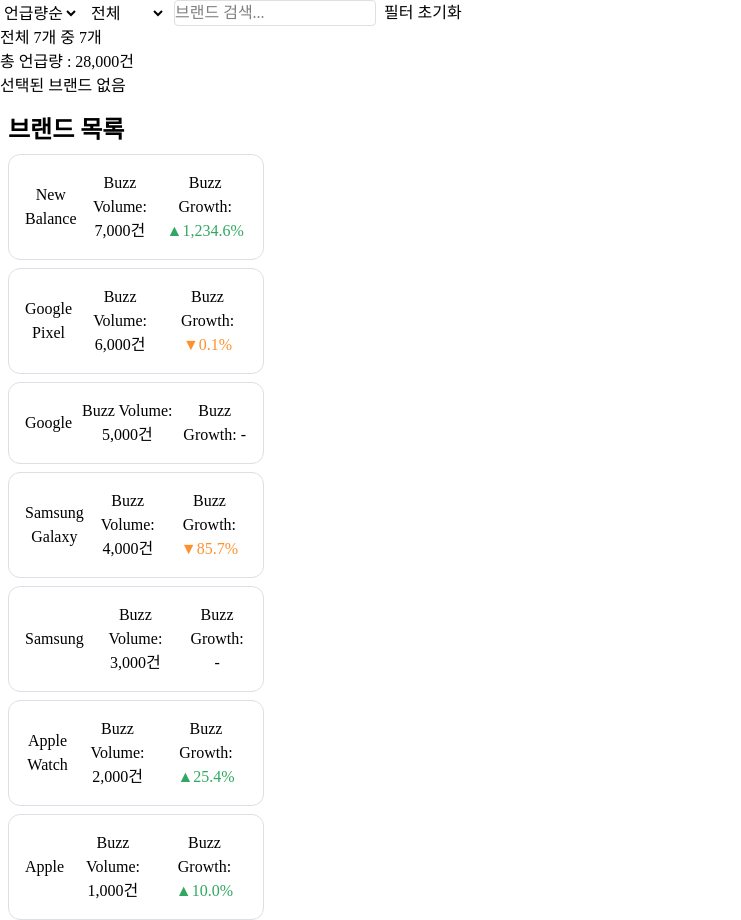
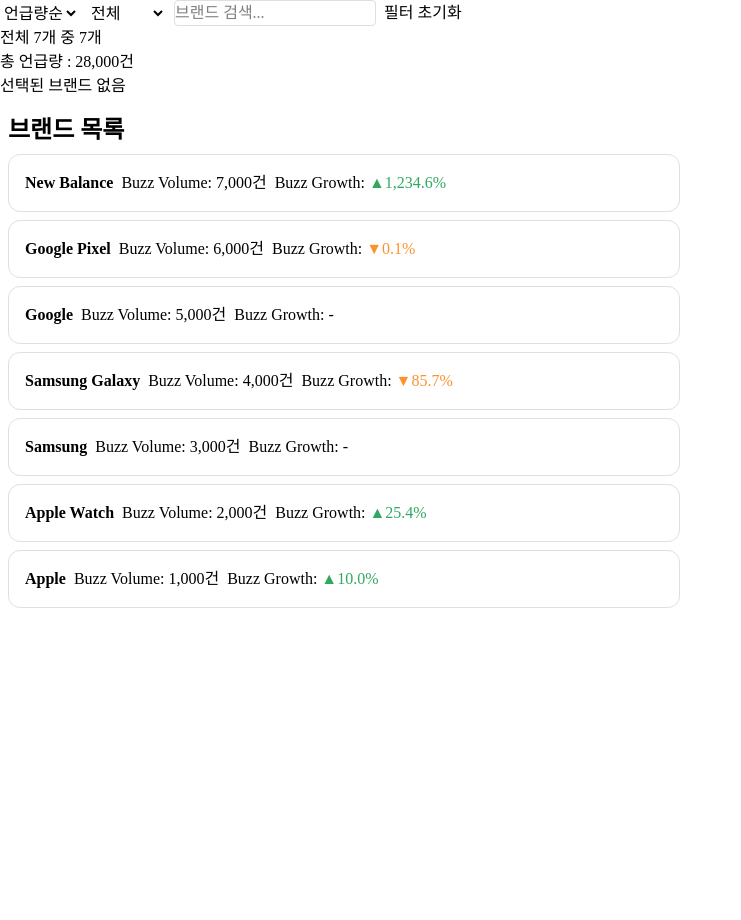
Before and after one commit to HY-Yoon/social-monitoring, a React (Vite) app: page / in a window 1280 px wide. Shown: the whole page, without its empty margins (0-741 px from the left). After the commit the page ends 800 px from the top, so only its background shows below. Built offline with nearby package versions, Linux system fonts and the light colour scheme.

Commit message:
fix : button 태그 내 h3, p 제거

```diff
--- a/src/features/dashboard/BrandCard.tsx
+++ b/src/features/dashboard/BrandCard.tsx
@@ -13,16 +13,17 @@ const BrandCard = ({ brand, isSelected, onClick }: BrandCardProps) => {
   return (
     <button
       className={clsx(
-        'flex w-3xs cursor-pointer items-center gap-2 rounded-card border border-card-border p-4',
-        isSelected ? 'bg-card-active' : 'bg-card-background hover:bg-card-hover',
+        'flex w-2xl cursor-pointer items-center gap-2 rounded-card border border-card-border p-4',
+        isSelected ? 'bg-card-active' : 'bg-card hover:bg-card-hover',
       )}
+      aria-pressed={isSelected}
       onClick={onClick}
     >
-      <h3>{brand.brandName}</h3>
-      <p>Buzz Volume: {formatInteger(brand.buzzVolume)}건</p>
-      <p>
+      <strong>{brand.brandName}</strong>
+      <span>Buzz Volume: {formatInteger(brand.buzzVolume)}건</span>
+      <span>
         Buzz Growth: <ChangeRate changeRate={brand.buzzGrowth} unit="%" />
-      </p>
+      </span>
     </button>
   );
 };
```
